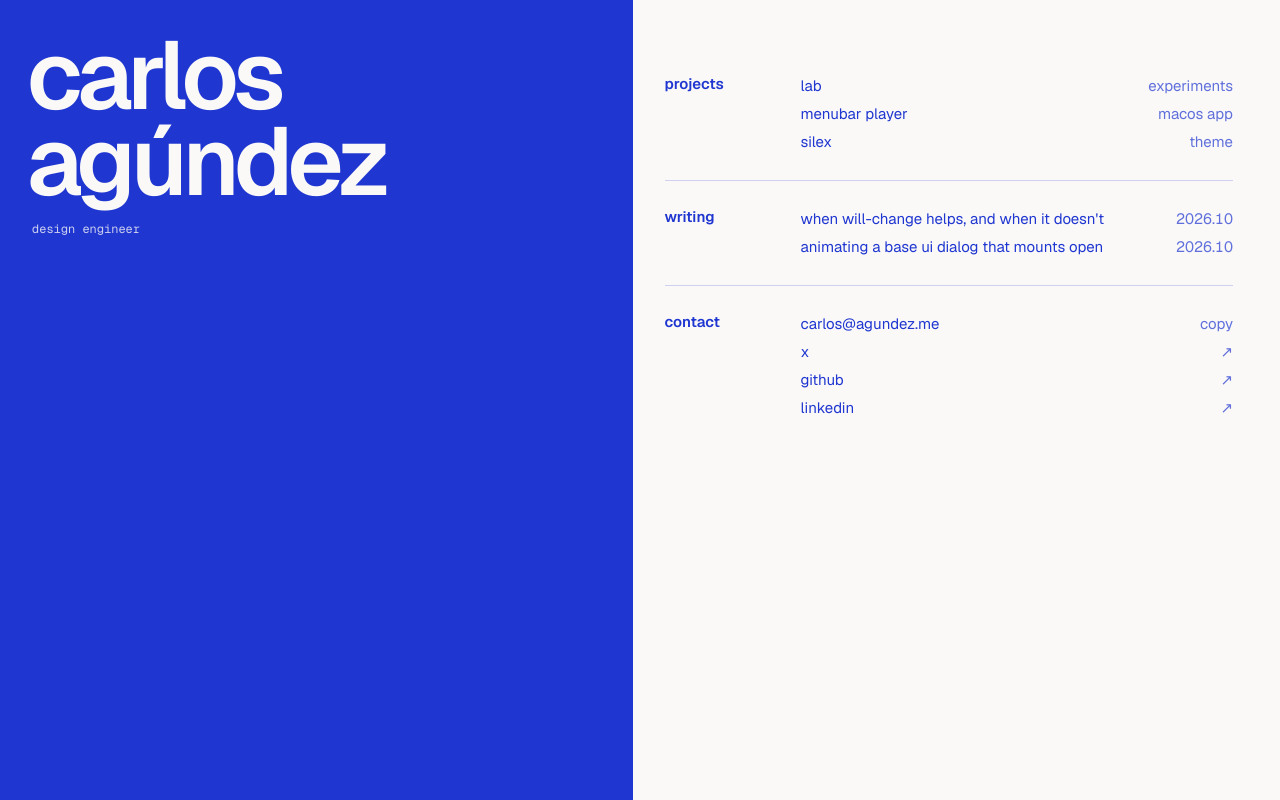
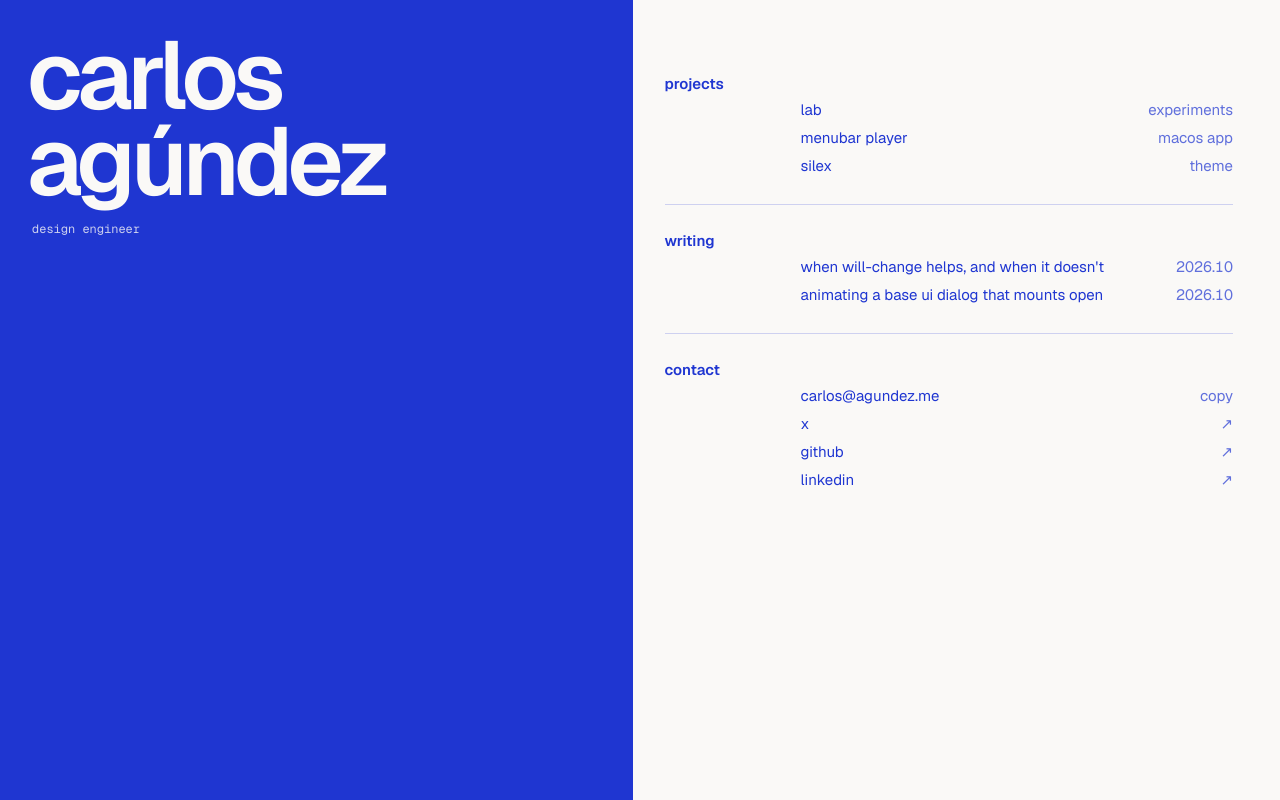
Before and after one commit to cagndz/agundez-me, a Next.js app: page / in a window 1280 px wide. Built offline with nearby package versions, Linux system fonts and the light colour scheme.

Commit message:
style(home): set each section label a line above its rows
The label sits alone at the top of its section, with empty space beside
it, and the rows start on the next line.

```diff
--- a/src/components/home/work-table.tsx
+++ b/src/components/home/work-table.tsx
@@ -128,7 +128,9 @@ export function WorkTable({
 			<h2 id={`${s.id}-heading`} className='font-semibold'>
 				{s.label}
 			</h2>
-			<ul>
+			{/* The rows start a line below the label, so it sits alone at the
+			    top of its section with empty space beside it. */}
+			<ul className='col-start-2 row-start-2'>
 				{s.rows.map((r) => (
 					<li key={r.id}>
 						<RowLine row={r} index={index++} onHover={onHover} intro={intro} />
```
